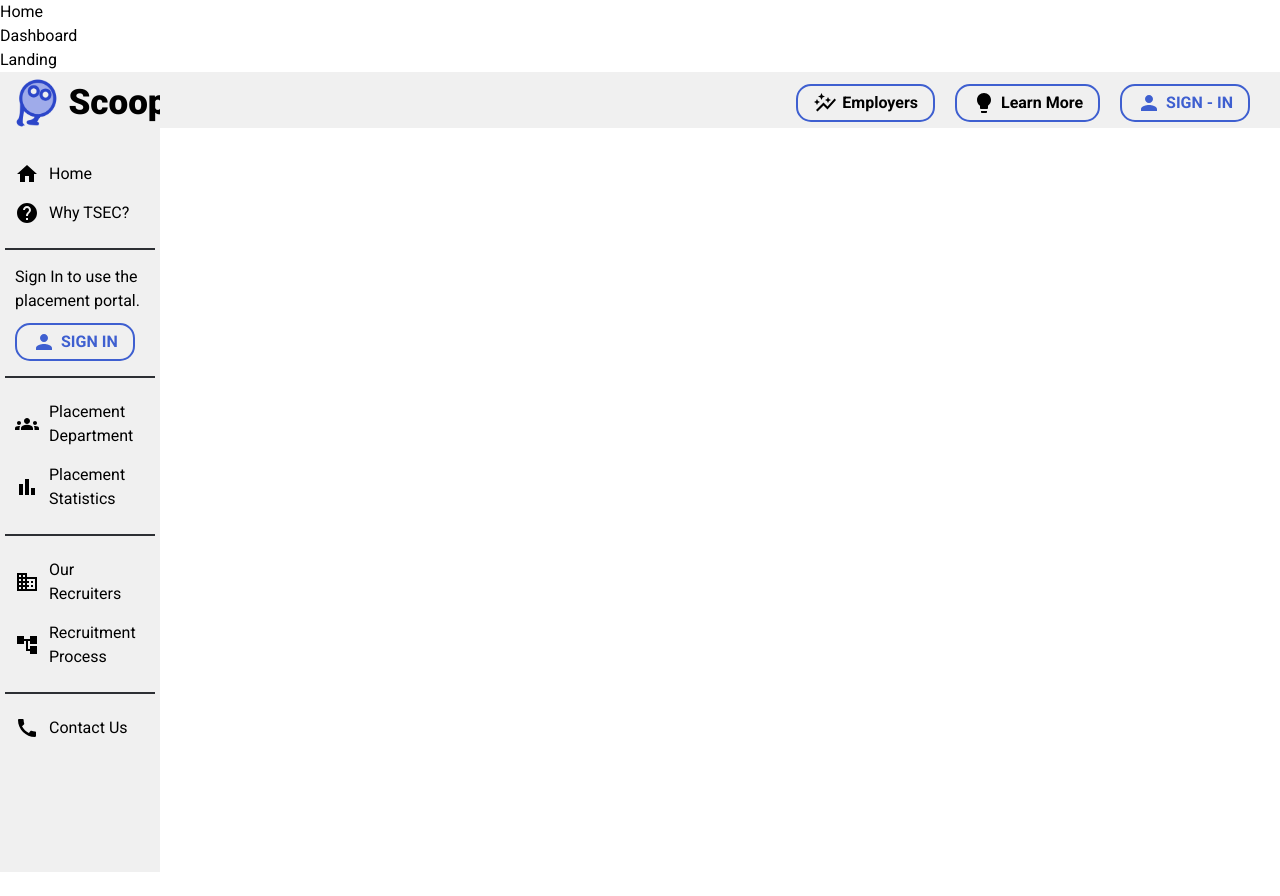
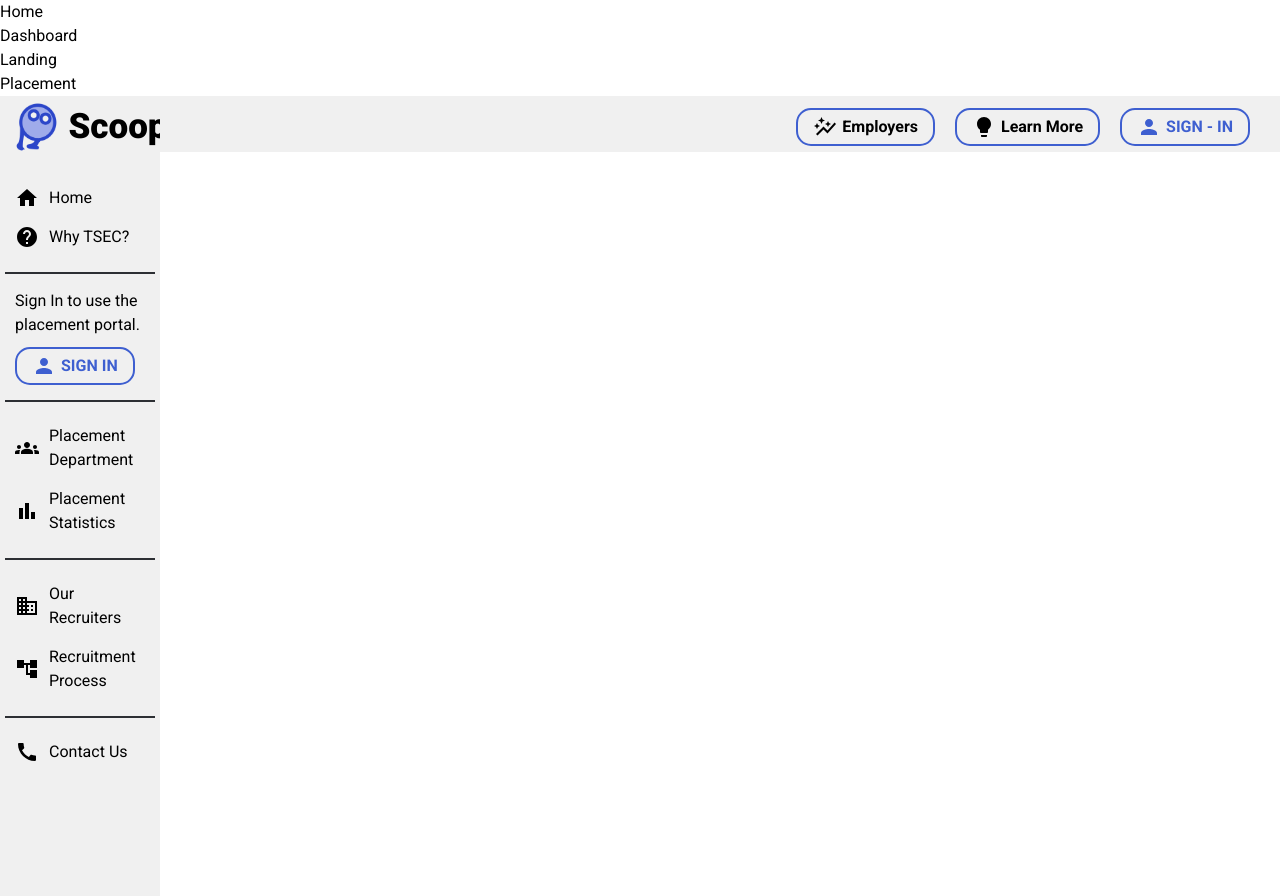
Before and after one commit to shreyanzjain/scoop-mern, a React (Vite) app in the folder frontend/: page /landing in a window 1280 px wide. Before the commit the page ends 872 px from the top, so only its background shows below. Built offline with nearby package versions, Linux system fonts and the light colour scheme.

Commit message:
init2: placement dashboard

```diff
--- a/frontend/src/App.jsx
+++ b/frontend/src/App.jsx
@@ -1,38 +1,40 @@
 import styled from "styled-components";
 import LandingPage from "./components/landing/LandingPage";
+import Placement from "./components/Placement/Placement";
 import Home from "./components/Home";
 import Dashboard from "./components/Dashboard/Dashboard.jsx";
 import { Link, Routes, Route } from "react-router-dom";
-import './App.css'
-import "../index.css"
-
+import "./App.css";
+import "../index.css";
 
 function App() {
-
   return (
     <>
       <nav>
         <ul>
           <li>
-            <Link to ="/">Home </Link>
+            <Link to="/">Home </Link>
           </li>
           <li>
-            <Link to ="/dashboard">Dashboard </Link>
+            <Link to="/dashboard">Dashboard </Link>
           </li>
           <li>
-            <Link to ="/landing">Landing </Link>
+            <Link to="/landing">Landing </Link>
+          </li>
+          <li>
+            <Link to="/placement-cell"> Placement </Link>
           </li>
         </ul>
       </nav>
 
       <Routes>
-        <Route path="/" element = {<Home />} />
-        <Route path="/dashboard" element = {<Dashboard />} />
-        <Route path="/landing" element = {<LandingPage />} />
-
+        <Route path="/" element={<Home />} />
+        <Route path="/dashboard" element={<Dashboard />} />
+        <Route path="/landing" element={<LandingPage />} />
+        <Route path="/placement-cell" element={<Placement />} />
       </Routes>
     </>
-  )
+  );
 }
 
-export default App
+export default App;
--- a/frontend/src/components/Placement/Placement.jsx
+++ b/frontend/src/components/Placement/Placement.jsx
@@ -0,0 +1,7 @@
+export default function() {
+    return(
+        <div>
+
+        </div>
+    )
+}
```
